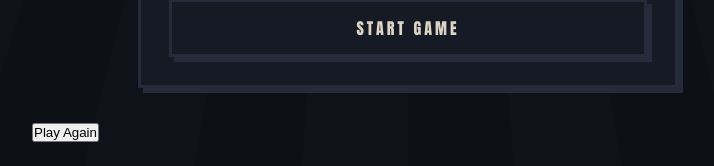
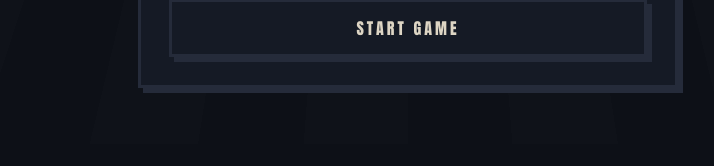
Before and after one commit to orion-hoch/fantasy-game-demo, a Flask app: page /nba_starting5 in a window 1280 px wide. Shown: the part 686-852 px from the top of the page, without its empty margins (232-946 px from the left). After the commit the page ends 779 px from the top, so only its background shows below. Run offline with Flask 3, Linux system fonts and the light colour scheme; parts of the project's set-up code (start-up, migrations or seed data) failed here and were passed over.

Commit message:
Fix hidden panels not hiding — add .hidden { display: none } rule
Co-Authored-By: Claude Sonnet 4.6 <noreply@anthropic.com>

```diff
--- a/static/starting6.css
+++ b/static/starting6.css
@@ -1,6 +1,8 @@
 /* ═══════════════════════════════════════════════════════════════════════════
    STARTING 6 / STARTING 5 — Balatro theme
    ═══════════════════════════════════════════════════════════════════════════ */
+
+.hidden { display: none !important; }
 
 /* ── Header ──────────────────────────────────────────────────────────────── */
 
```
